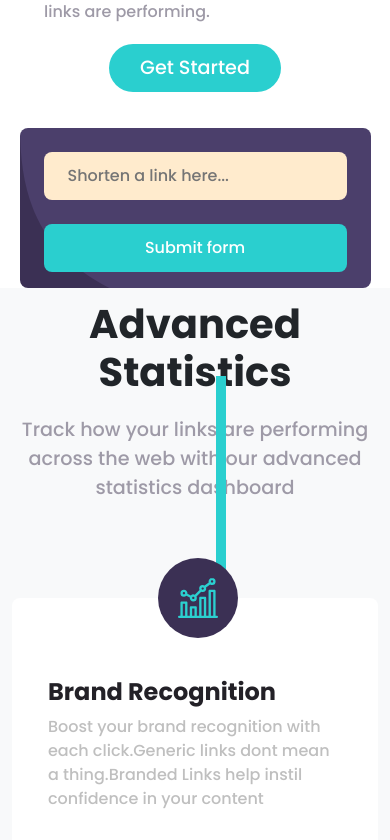
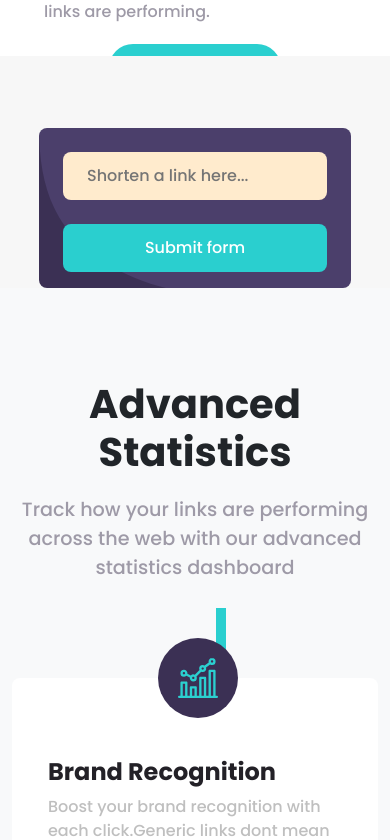
Before and after one commit to S1ush/Shortly, a React (Create React App) app in the folder shortly/: page / in a window 390 px wide. Shown: the part 1064-1904 px from the top of the page. Built offline with nearby package versions, Linux system fonts and the light colour scheme.

Commit message:
-Project Complete!! refinement needed

```diff
--- a/shortly/package.json
+++ b/shortly/package.json
@@ -10,6 +10,7 @@
     "install": "^0.13.0",
     "node-sass": "^6.0.1",
     "react": "^17.0.2",
+    "react-copy-to-clipboard": "^5.0.3",
     "react-dom": "^17.0.2",
     "react-scripts": "4.0.3",
     "web-vitals": "^1.1.2"
--- a/shortly/src/App.css
+++ b/shortly/src/App.css
@@ -64,6 +64,15 @@ a:hover {
   -webkit-box-pack: justify;
       -ms-flex-pack: justify;
           justify-content: space-between;
+}
+
+.bg-grey {
+  background-color: #f7f7f7;
+  height: 50%;
+  width: 100%;
+  position: absolute;
+  z-index: 1;
+  top: 50em;
 }
 
 .logo {
@@ -199,7 +208,7 @@ button:hover {
   }
   .bar {
     position: absolute !important;
-    top: 90em !important;
+    top: 20em !important;
     left: 13.5em !important;
     height: 45em !important;
     width: 0.6em !important;
@@ -214,6 +223,7 @@ button:hover {
     background-color: #3b3054 !important;
     padding: 1.5em !important;
     padding-bottom: 2em !important;
+    z-index: 2;
   }
   .input-container {
     width: 50%;
@@ -222,6 +232,28 @@ button:hover {
   .submit-btn {
     margin-top: 2.5em !important;
     width: 100% !important;
+  }
+  .text-end {
+    text-align: left !important;
+  }
+  .text-end > a {
+    padding: 0em;
+    border-top: 1px black !important;
+    margin-top: 1em !important;
+  }
+  .shortlink-submit > .submit-btn {
+    margin: 0.5em 0em !important;
+    width: 90% !important;
+  }
+  .short-border {
+    border-top: 2px solid #f7f7f7 !important;
+  }
+  .bg-grey {
+    top: 70em !important;
+    height: 70% !important;
+  }
+  .short-link {
+    padding: 0em 2.5em;
   }
 }
 
@@ -350,6 +382,12 @@ button:hover {
   padding-bottom: 7em;
 }
 
+.z-index {
+  position: relative;
+  z-index: 2;
+  padding-top: 5em;
+}
+
 .card {
   z-index: 3;
   padding-top: 5em;
@@ -412,9 +450,11 @@ button:hover {
   background-size: cover;
   background-color: #3b3054;
   height: 10em;
-  width: 90%;
+  width: 80%;
   border-radius: 0.5em;
   padding: 0em 5em;
+  position: relative;
+  z-index: 2;
 }
 
 .submit-btn {
@@ -450,4 +490,43 @@ button:hover {
   color: #f46262;
   display: block;
 }
+
+.shortitem-contain {
+  width: 80%;
+  background-color: white;
+  margin: 1em;
+  padding: 0.5em 0em !important;
+  border-radius: 0.5em;
+  position: relative;
+  z-index: 2;
+}
+
+.short-text {
+  padding-top: 1em;
+  margin-bottom: 0em;
+}
+
+.short-text > a {
+  font-size: 1.3em;
+  color: #2acfcf !important;
+  text-align: end;
+  padding-right: 0em;
+}
+
+.bg-purple {
+  background-color: #3b3054 !important;
+  color: white !important;
+}
+
+.link-text {
+  padding-top: 0.75em;
+  font-size: 1.3em;
+  text-align: center;
+  padding-left: 2em;
+}
+
+.shortlink-submit > .submit-btn {
+  height: 2.5em;
+  width: 6em;
+}
 /*# sourceMappingURL=App.css.map */
--- a/shortly/src/App.js
+++ b/shortly/src/App.js
@@ -15,6 +15,7 @@ const App = () => {
 				<Nav></Nav>
 				<Landing></Landing>
 				<Shorten />
+
 				<AdvanceStat />
 				<BottomBanner />
 				<Footer />
--- a/shortly/src/App.scss
+++ b/shortly/src/App.scss
@@ -51,6 +51,15 @@ a:hover {
 	display: flex;
 	justify-content: space-between;
 }
+.bg-grey {
+	background-color: #f7f7f7;
+	height: 50%;
+	width: 100%;
+	position: absolute;
+	z-index: 1;
+	top: 50em;
+}
+
 .logo {
 	height: 5em;
 	width: 8em;
@@ -160,7 +169,7 @@ button:hover {
 	}
 	.bar {
 		position: absolute !important;
-		top: 90em !important;
+		top: 20em !important;
 		left: 13.5em !important;
 		height: 45em !important;
 		width: 0.6em !important;
@@ -175,6 +184,7 @@ button:hover {
 		background-color: $primary-DarkViolet !important;
 		padding: 1.5em !important;
 		padding-bottom: 2em !important;
+		z-index: 2;
 	}
 	.input-container {
 		width: 50%;
@@ -182,8 +192,30 @@ button:hover {
 	}
 	.submit-btn {
 		margin-top: 2.5em !important;
-
 		width: 100% !important;
+	}
+	// shorten-links
+	.text-end {
+		text-align: left !important;
+	}
+	.text-end > a {
+		padding: 0em;
+		border-top: 1px black !important;
+		margin-top: 1em !important;
+	}
+	.shortlink-submit > .submit-btn {
+		margin: 0.5em 0em !important;
+		width: 90% !important;
+	}
+	.short-border {
+		border-top: 2px solid #f7f7f7 !important;
+	}
+	.bg-grey {
+		top: 70em !important;
+		height: 70% !important;
+	}
+	.short-link {
+		padding: 0em 2.5em;
 	}
 }
 //                                                                          end-media query
@@ -297,6 +329,11 @@ button:hover {
 .card-container {
 	padding-bottom: 7em;
 }
+.z-index {
+	position: relative;
+	z-index: 2;
+	padding-top: 5em;
+}
 .card {
 	z-index: 3;
 	padding-top: 5em;
@@ -347,9 +384,11 @@ button:hover {
 	background-size: cover;
 	background-color: $primary-DarkViolet;
 	height: 10em;
-	width: 90%;
+	width: 80%;
 	border-radius: 0.5em;
 	padding: 0em 5em;
+	position: relative;
+	z-index: 2;
 }
 .submit-btn {
 	border-radius: 0.5em;
@@ -384,3 +423,36 @@ button:hover {
 	// left: 16em;
 	// top: 52em;
 }
+.shortitem-contain {
+	width: 80%;
+	background-color: white;
+	margin: 1em;
+	padding: 0.5em 0em !important;
+	border-radius: 0.5em;
+	position: relative;
+	z-index: 2;
+}
+.short-text {
+	padding-top: 1em;
+	margin-bottom: 0em;
+}
+.short-text > a {
+	font-size: 1.3em;
+	color: $primary-Cyan !important;
+	text-align: end;
+	padding-right: 0em;
+}
+.bg-purple {
+	background-color: $primary-DarkViolet !important;
+	color: white !important;
+}
+.link-text {
+	padding-top: 0.75em;
+	font-size: 1.3em;
+	text-align: center;
+	padding-left: 2em;
+}
+.shortlink-submit > .submit-btn {
+	height: 2.5em;
+	width: 6em;
+}
--- a/shortly/src/components/layout/AdvanceStat.js
+++ b/shortly/src/components/layout/AdvanceStat.js
@@ -1,10 +1,9 @@
 import React, { Fragment } from "react";
-import PropTypes from "prop-types";
 
 const AdvanceStat = (props) => {
 	return (
 		<Fragment>
-			<div class='bg-light container-fluid'>
+			<div class='bg-light z-index container-fluid'>
 				<div className='d-flex flex-column align-items-center'>
 					<div className='row '>
 						<h1 className='fw-bold text-center'>Advanced Statistics</h1>
--- a/shortly/src/components/layout/BottomBanner.js
+++ b/shortly/src/components/layout/BottomBanner.js
@@ -1,5 +1,4 @@
 import React, { Fragment } from "react";
-import PropTypes from "prop-types";
 
 const BottomBanner = (props) => {
 	return (
@@ -14,6 +13,4 @@ const BottomBanner = (props) => {
 	);
 };
 
-BottomBanner.propTypes = {};
-
 export default BottomBanner;
--- a/shortly/src/components/layout/Footer.js
+++ b/shortly/src/components/layout/Footer.js
@@ -1,5 +1,4 @@
 import React, { Fragment } from "react";
-import PropTypes from "prop-types";
 
 const Footer = (props) => {
 	return (
@@ -135,6 +134,4 @@ const Footer = (props) => {
 	);
 };
 
-Footer.propTypes = {};
-
 export default Footer;
--- a/shortly/src/components/layout/Landing.js
+++ b/shortly/src/components/layout/Landing.js
@@ -1,5 +1,4 @@
 import React, { Fragment } from "react";
-import PropTypes from "prop-types";
 
 const Landing = (props) => {
 	return (
@@ -25,6 +24,4 @@ const Landing = (props) => {
 	);
 };
 
-Landing.propTypes = {};
-
 export default Landing;
--- a/shortly/src/components/layout/Nav.js
+++ b/shortly/src/components/layout/Nav.js
@@ -1,5 +1,4 @@
 import React, { Fragment } from "react";
-import PropTypes from "prop-types";
 
 const Nav = (props) => {
 	return (
@@ -54,6 +53,4 @@ const Nav = (props) => {
 	);
 };
 
-Nav.propTypes = {};
-
 export default Nav;
--- a/shortly/src/components/layout/Navbar.js
+++ b/shortly/src/components/layout/Navbar.js
@@ -1,5 +1,4 @@
 import React, { Fragment, Link } from "react";
-import PropTypes from "prop-types";
 
 const Navbar = () => {
 	return (
@@ -37,6 +36,4 @@ const Navbar = () => {
 	);
 };
 
-Navbar.propTypes = {};
-
 export default Navbar;
--- /dev/null
+++ b/shortly/src/components/shorten/ShortLinks.js
@@ -0,0 +1,55 @@
+import React, { Fragment, useState } from "react";
+import { CopyToClipboard } from "react-copy-to-clipboard";
+import PropTypes from "prop-types";
+
+const ShortLinks = ({ shortlinks: { link, short } }) => {
+	// link = "test";
+	// short = " shortTest";
+	const [copy, setcopy] = useState("Copy");
+
+	return (
+		<Fragment>
+			<div className=''>
+				<div className='shortitem-contain mx-auto'>
+					<div class='row d-flex justify-content-center'>
+						<div className='col-lg-6'>
+							<div className='long-link'>
+								<p className='link-text d-flex  justify-content-start align-items-center'>
+									{link}
+								</p>
+							</div>
+						</div>
+						<div className='col-lg-4 '>
+							<div className='short-link short-border'>
+								<p className='short-text text-end '>
+									<a href={link}>{link}</a>
+								</p>
+							</div>
+						</div>
+						<div
+							className={`col-lg-2 shortlink-submit d-flex justify-content-center align-items-center  `}
+						>
+							<CopyToClipboard text={short}>
+								<button
+									className={`submit-btn ${
+										copy == "Copied!" ? "bg-purple" : {}
+									} `}
+									onClick={(e) =>
+										copy === "copy" ? setcopy("Copied!") : setcopy("Copy")
+									}
+								>
+									{" "}
+									{copy}{" "}
+								</button>
+							</CopyToClipboard>
+						</div>
+					</div>
+				</div>
+			</div>
+		</Fragment>
+	);
+};
+
+ShortLinks.propTypes = {};
+
+export default ShortLinks;
--- a/shortly/src/components/shorten/Shorten.js
+++ b/shortly/src/components/shorten/Shorten.js
@@ -1,22 +1,31 @@
-import React, { Fragment, useState } from "react";
-import PropTypes from "prop-types";
+import React, { Fragment, useState, useEffect } from "react";
 import axios from "axios";
+import ShortLinks from "./ShortLinks";
 
 const Shorten = (props) => {
+	let short = "";
 	const [data, setdata] = useState({
 		link: "",
 	});
+
+	useEffect(() => {
+		localStorage.setItem("shorten-links", JSON.stringify([]));
+	}, []);
+
 	const [local, setlocal] = useState([]);
 
 	const onSubmit = async (e) => {
 		e.preventDefault();
-		console.log(`https://api.shrtco.de/v2/shorten?url=${link}`);
-		console.log(link);
-		setlocal([{ link: link, short: link }, ...local]);
+		// console.log(`https://api.shrtco.de/v2/shorten?url=${link}`);
+		// console.log(link);
+		const res = await axios.post(
+			`https://api.shrtco.de/v2/shorten?url=${link}`
+		);
+		setlocal([{ link: link, short: res.data.result.short_link }, ...local]);
 		console.log(local);
 		localStorage.setItem(
 			"shorten-links",
-			JSON.stringify([{ link: link, short: link }, local])
+			JSON.stringify([{ link: link, short: res.data.result.short_link }, local])
 		);
 	};
 
@@ -34,6 +43,7 @@ const Shorten = (props) => {
 	return (
 		<Fragment>
 			<div className='containerfluid shorten'>
+				<div className='bg-grey'></div>
 				<div className='shorten-contain mx-auto'>
 					<form
 						class='row flex-grow-1 pt-2 mt-2 d-flex justify-content-center'
@@ -59,10 +69,14 @@ const Shorten = (props) => {
 					</form>
 				</div>
 			</div>
+			<div className>
+				{/* <ShortLinks shortlinks={{ link, short }} /> */}
+				{local.map((links) => (
+					<ShortLinks shortlinks={links} />
+				))}
+			</div>
 		</Fragment>
 	);
 };
 
-Shorten.propTypes = {};
-
 export default Shorten;
```
Also changed, not shown: 2 other files (tests, documents, lock files or other folders).
